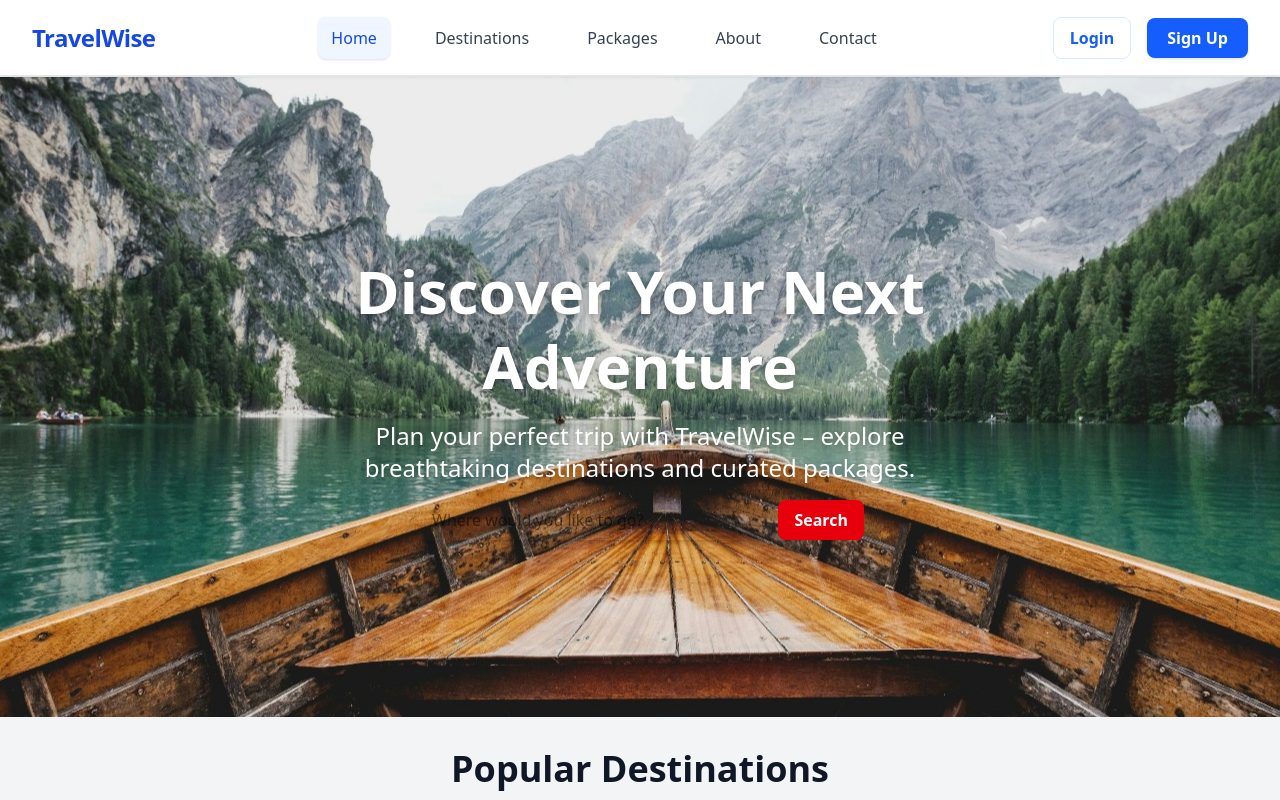
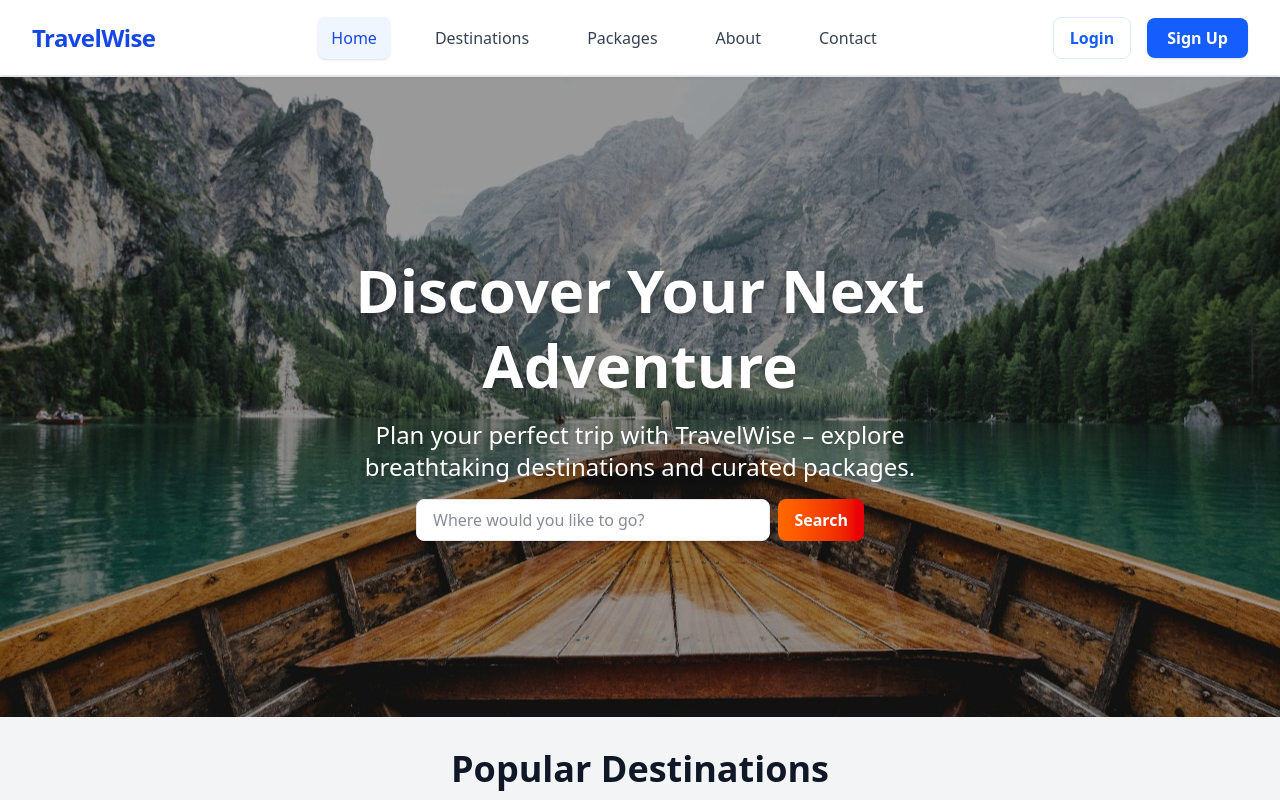
Before and after one commit to Shivang-Bajaj30/TravelWise-2, a React (Vite) app: page / in a window 1280 px wide. Shown: the top 800 px of the page. Built offline with nearby package versions, Linux system fonts and the light colour scheme.

Commit message:
photo update

```diff
--- a/src/App.tsx
+++ b/src/App.tsx
@@ -50,7 +50,10 @@ const Home = () => {
           <motion.div
             key={images[prevImageIndex] + '-prev'}
             className="absolute inset-0 w-full h-full bg-cover bg-center"
-            style={{ backgroundImage: `url(${images[prevImageIndex]})` }}
+            style={{
+              backgroundImage: `url(${images[prevImageIndex]})`,
+              filter: 'brightness(0.75)'
+            }}
             initial={{ opacity: 1 }}
             animate={{ opacity: 0 }}
             transition={{ duration: 0.7, ease: 'easeInOut' }}
@@ -59,7 +62,10 @@ const Home = () => {
         <motion.div
           key={images[currentImageIndex] + '-current'}
           className="absolute inset-0 w-full h-full bg-cover bg-center"
-          style={{ backgroundImage: `url(${images[currentImageIndex]})` }}
+          style={{
+            backgroundImage: `url(${images[currentImageIndex]})`,
+            filter: 'brightness(0.65)'
+          }}
           initial={{ opacity: prevImageIndex === null ? 1 : 0 }}
           animate={{ opacity: 1 }}
           transition={{ duration: prevImageIndex === null ? 0 : 0.7, ease: 'easeInOut' }}
@@ -75,9 +81,9 @@ const Home = () => {
             <input
               type="text"
               placeholder="Where would you like to go?"
-              className="px-4 py-2 rounded-lg text-sm sm:text-base w-full sm:w-auto flex-1 shadow-md focus:outline-none focus:ring-2 focus:ring-blue-600"
+              className="px-4 py-2 rounded-lg text-sm sm:text-base w-full sm:w-auto flex-1 bg-white border border-gray-200 shadow-sm focus:outline-none focus:ring-2 focus:ring-blue-600 text-gray-900"
             />
-            <button className="bg-red-600 text-white px-4 py-2 rounded-lg text-sm sm:text-base font-semibold hover:bg-red-700 transition-colors duration-200">
+            <button className="bg-gradient-to-r from-orange-500 to-red-600 text-white px-4 py-2 rounded-lg text-sm sm:text-base font-semibold hover:from-orange-600 hover:to-red-700 transition-colors duration-200">
               Search
             </button>
           </div>
```
